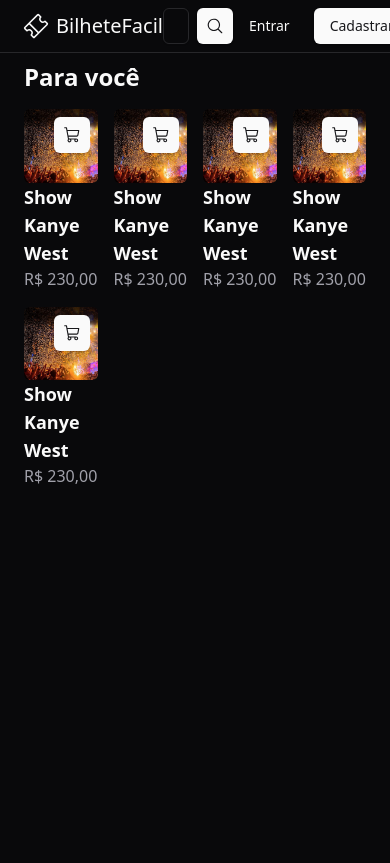
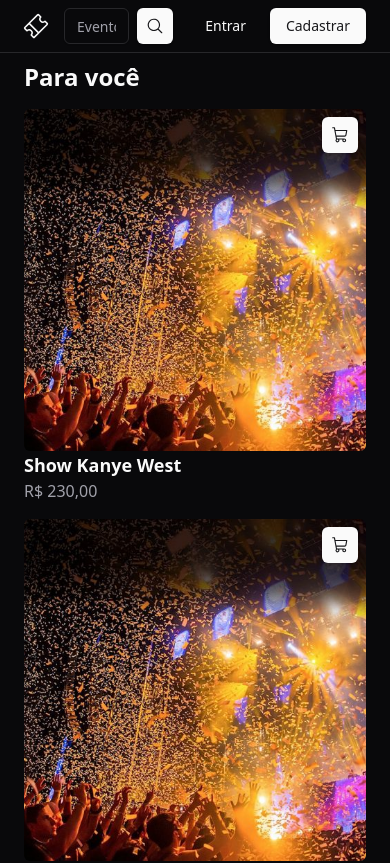
Before and after one commit to rodrigomsrocha/bilhete-facil, a React (Vite) app: page / in a window 390 px wide. Shown: the top 863 px of the page. Built offline with nearby package versions, Linux system fonts and the light colour scheme.

Commit message:
responsividade pronta

```diff
--- a/src/components/header/index.tsx
+++ b/src/components/header/index.tsx
@@ -7,13 +7,13 @@
 export function Header() {
   const isAuthenticated = localStorage.getItem('token')
   return (
-    <header className="max-w-5xl px-6 mx-auto flex justify-between items-center py-2">
+    <header className="max-w-5xl gap-4 px-6 mx-auto flex justify-between items-center py-2">
       <Link
         to="/"
         className="text-xl flex gap-2 items-center hover:animate-pulse duration-1000 cursor-pointer"
       >
         <Ticket className="-rotate-45" size={24} />
-        BilheteFacil
+        <span className="hidden sm:inline">BilheteFacil</span>
       </Link>
       <div className="flex gap-2 items-center max-w-xs w-full">
         <Input type="text" placeholder="Evento..." />
--- a/src/routes/home/index.tsx
+++ b/src/routes/home/index.tsx
@@ -4,7 +4,7 @@
   return (
     <>
       <h1 className="font-bold text-2xl mb-4">Para você</h1>
-      <main className="grid grid-cols-4 gap-4">
+      <main className="grid grid-cols-1 gap-4 sm:grid-cols-2 lg:grid-cols-4">
         <TicketItem id={1} />
         <TicketItem id={2} />
         <TicketItem id={3} />
--- a/src/routes/home/item/index.tsx
+++ b/src/routes/home/item/index.tsx
@@ -25,11 +25,11 @@
       </Link>
       <div className="flex flex-wrap gap-4">
         <img
-          className="aspect-square object-cover max-w-sm w-full flex-1"
+          className="aspect-square object-cover md:max-w-sm w-full flex-1"
           src={img}
           alt=""
         />
-        <div className="flex-1 flex flex-col gap-4 max-w-[50%] justify-between">
+        <div className="flex-1 flex flex-col gap-4 justify-between">
           <div>
             <span className="text-muted-foreground mb-2 block">
               #{id.padStart(4, '0')}
```
